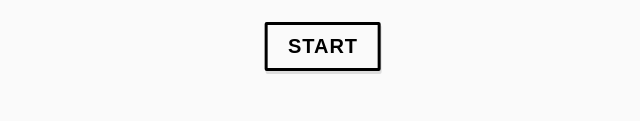
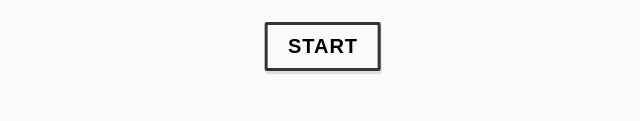
Before and after one commit to giopunt/leftright, a plain HTML site: page index.html in a window 1280 px wide. Shown: the part 458-579 px from the top of the page, without its empty margins (317-957 px from the left). Drawn offline with Linux system fonts and the light colour scheme.

```diff
--- a/style.css
+++ b/style.css
@@ -33,7 +33,7 @@ html, body, section button {
 
 section button {
   display: inline-block;
-  border: 3px solid #000;
+  border: 3px solid #333;
   border-radius: 2px;
   padding: 10px 20px;
   font-size: 20px;
```
